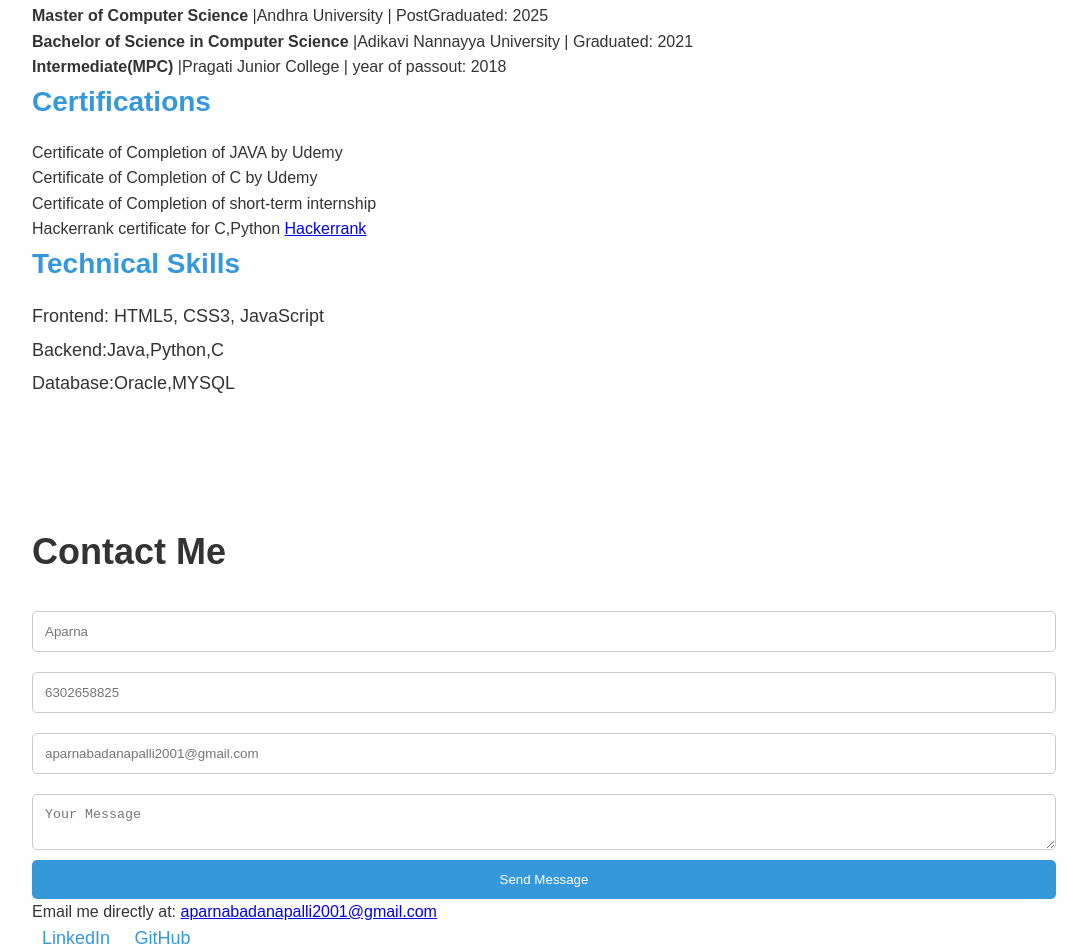
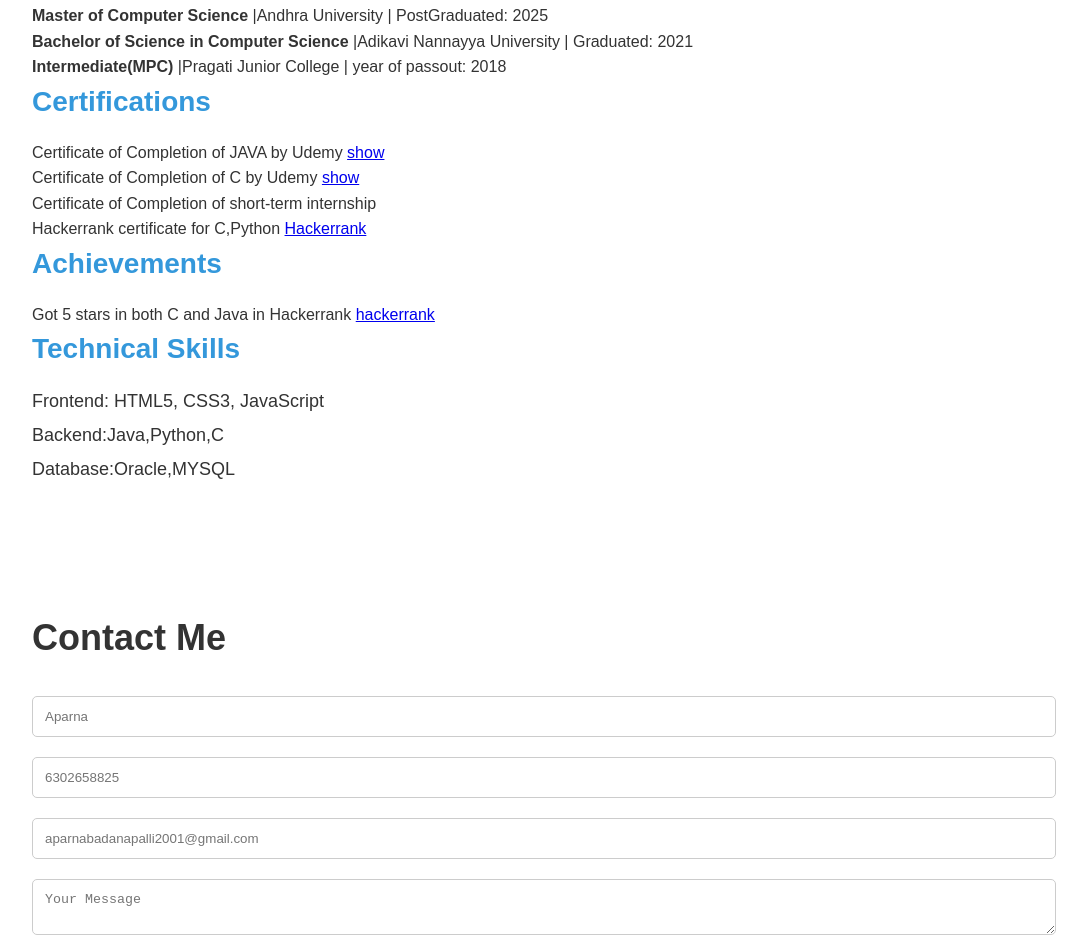
Before and after one commit to Aparna161101/Aparna161101, a plain HTML site: page index.html in a window 1280 px wide. Shown: the part 1246-2190 px from the top of the page, without its empty margins (96-1183 px from the left). Drawn offline with Linux system fonts and the light colour scheme.

Commit message:
Update index.html

```diff
--- a/index.html
+++ b/index.html
@@ -71,9 +71,11 @@
       <h3>Certifications</h3>
       <p>
         Certificate of Completion of JAVA by Udemy
+        <a href="file:///C:/Users/admin/AppData/Local/Microsoft/Windows/INetCache/IE/GDYWWXH3/UC-041a1fb3-5969-4238-9465-dfe4fc03bb8e[1].pdf">show</a>
       </p>
       <p>
         Certificate of Completion of C by Udemy
+        <a href="file:///C:/Users/admin/AppData/Local/Microsoft/Windows/INetCache/IE/F0MUMPVA/UC-c964aa52-d2d1-4ad3-bd87-5746ee898a3b-1[1].pdf">show</a>
       </p>
       <P>
         Certificate of Completion of short-term internship
@@ -81,6 +83,11 @@
       <p>
         Hackerrank certificate for C,Python
         <a href="https://www.hackerrank.com/certificates/856855e7e217">Hackerrank</a>
+      </p>
+      <h3>Achievements</h3>
+      <p>
+        Got 5 stars in both C and Java in Hackerrank
+        <a href="https://www.hackerrank.com/Aparnabadanapal1">hackerrank</a>
       </p>
 
       <h3>Technical Skills</h3>
```
